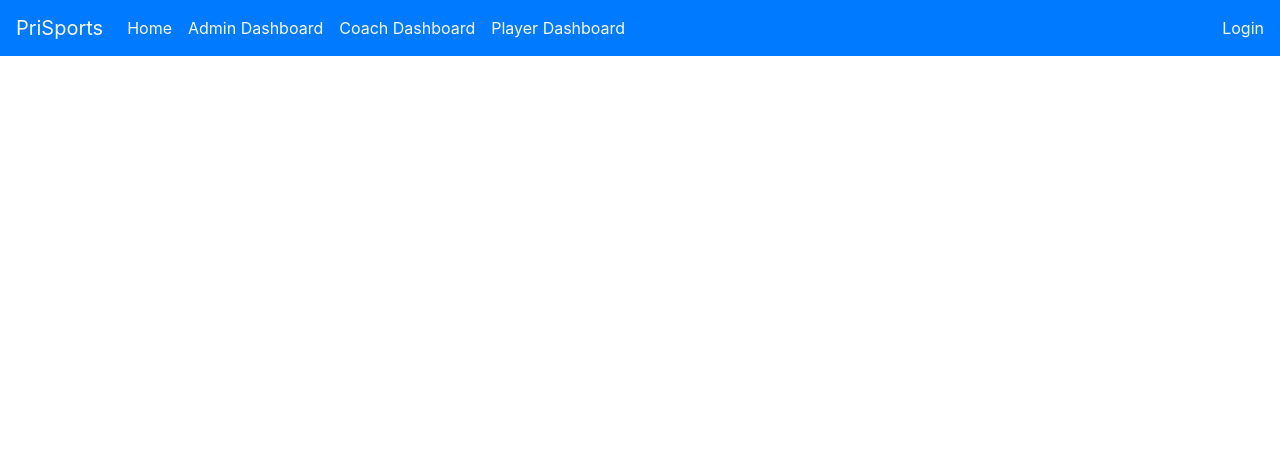
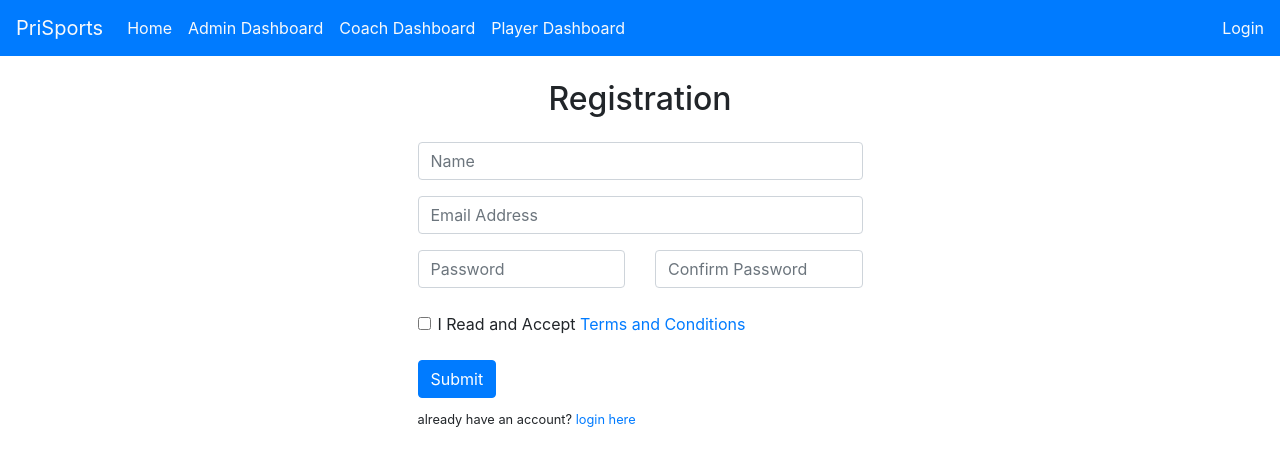
Before and after one commit to ali-nauman/prisports, an Angular app: page /register in a window 1280 px wide. Before the commit this address led to /. Shown: the top 466 px of the page. Built offline with nearby package versions, Linux system fonts and the light colour scheme.

Commit message:
Added Register and Coach Dashboard pages

```diff
--- a/src/app/app-routing.module.ts
+++ b/src/app/app-routing.module.ts
@@ -4,13 +4,17 @@ import { AdminDashboardComponent } from './components/admin-dashboard/admin-dash
 import { PlayerDashboardComponent } from './components/player-dashboard/player-dashboard.component';
 import { LoginComponent } from './components/login/login.component';
 import { HomeComponent } from './components/home/home.component';
+import { RegistrationComponent } from './components/registration/registration.component';
+import { CoachDashboardComponent } from './components/coach-dashboard/coach-dashboard.component';
 
 // Add the paths for the components here
 const routes: Routes = [
   { path: "admin/dashboard", component: AdminDashboardComponent },
   { path: "player/dashboard", component: PlayerDashboardComponent },
   { path: "home", component: HomeComponent },
-  { path: "login", component: LoginComponent }
+  { path: "login", component: LoginComponent },
+  { path: "register", component:RegistrationComponent },
+  { path: "coach/dashboard", component:CoachDashboardComponent }
 
 ];
 
--- a/src/app/app.component.html
+++ b/src/app/app.component.html
@@ -16,7 +16,7 @@
                 <a class="nav-link text-light" routerLink="admin/dashboard">Admin Dashboard</a>
             </li>
             <li class="nav-item">
-                <a class="nav-link text-light" routerLink="">Coach Dashboard</a>
+                <a class="nav-link text-light" routerLink="coach/dashboard">Coach Dashboard</a>
             </li>
             <li class="nav-item">
                 <a class="nav-link text-light" routerLink="player/dashboard">Player Dashboard</a>
--- a/src/app/app.module.ts
+++ b/src/app/app.module.ts
@@ -7,6 +7,8 @@ import { AdminDashboardComponent } from './components/admin-dashboard/admin-dash
 import { PlayerDashboardComponent } from './components/player-dashboard/player-dashboard.component';
 import { HomeComponent } from './components/home/home.component';
 import { LoginComponent } from './components/login/login.component';
+import { RegistrationComponent } from './components/registration/registration.component';
+import { CoachDashboardComponent } from './components/coach-dashboard/coach-dashboard.component';
 
 @NgModule({
   declarations: [
@@ -14,7 +16,9 @@ import { LoginComponent } from './components/login/login.component';
     AdminDashboardComponent,
     PlayerDashboardComponent,
     HomeComponent,
-    LoginComponent
+    LoginComponent,
+    RegistrationComponent,
+    CoachDashboardComponent
   ],
   imports: [
     BrowserModule,
--- /dev/null
+++ b/src/app/components/coach-dashboard/coach-dashboard.component.html
@@ -0,0 +1,18 @@
+<div class="row">
+    <div class="col-2">
+        <ul class="list-group">
+            <li class="list-group-item">
+                <a routerLink="#">Moniter Practice Sessions</a>
+            </li>
+
+            <li class="list-group-item">
+                <a routerLink="#">Moniter Matches</a>
+            </li>
+
+        </ul>
+    </div>
+
+    <div class="col-10 mt-3">
+        This part is under construction...
+    </div>
+</div>
--- /dev/null
+++ b/src/app/components/coach-dashboard/coach-dashboard.component.ts
@@ -0,0 +1,15 @@
+import { Component, OnInit } from '@angular/core';
+
+@Component({
+  selector: 'app-coach-dashboard',
+  templateUrl: './coach-dashboard.component.html',
+  styleUrls: ['./coach-dashboard.component.css']
+})
+export class CoachDashboardComponent implements OnInit {
+
+  constructor() { }
+
+  ngOnInit(): void {
+  }
+
+}
--- a/src/app/components/login/login.component.html
+++ b/src/app/components/login/login.component.html
@@ -19,6 +19,9 @@
                 <div class="invalid-feedback">Please fill out this field</div>
                 </div>
                 <button type="submit" class="btn btn-primary">Submit</button>
+                <div class="form-group mt-2">
+                    <small>not registered? <a routerLink="/register">Create new account</a></small>
+                </div>
             </form>
         </div>
     </div>
--- /dev/null
+++ b/src/app/components/registration/registration.component.html
@@ -0,0 +1,41 @@
+
+<div class="container">
+    <div class="row justify-content-center">
+        <div class="col-5">
+            <h2 class="text-center my-4">Registration</h2>
+            <div class="row">
+                <div class="col">
+                    <form class="" action="/home">
+                        <div class="form-group">
+                            <input type="text" class="form-control" id="inputName" placeholder="Name" required>
+                        </div>
+                        <div class="form-group">
+                                <input type="email" class="form-control" id="inputEmail" placeholder="Email Address" required>
+                        </div>
+                        <div class="row">
+                            <div class="col">
+                                <input type="password" class="form-control" id="inputPassword" placeholder="Password" required>
+                            </div>
+                            <div class="col">
+                                <input type="password" class="form-control" id="inputConfirmPass" placeholder="Confirm Password" required>
+                            </div>
+                        </div>
+                        <div class="row justify-content-start mt-4">
+                            <div class="col">
+                                <div class="form-check">
+                                    <label class="form-check-label">
+                                      <input type="checkbox" class="form-check-input" required>I Read and Accept <a href="">Terms and Conditions</a>
+                                    </label>
+                                </div>
+                                <button class="btn btn-primary mt-4">Submit</button>
+                            </div>
+                        </div>
+                        <div class="form-group mt-2">
+                            <small>already have an account? <a routerLink="/login">login here</a></small>
+                        </div>
+                    </form>
+                </div>
+            </div>
+        </div>
+    </div>
+</div>
--- /dev/null
+++ b/src/app/components/registration/registration.component.ts
@@ -0,0 +1,15 @@
+import { Component, OnInit } from '@angular/core';
+
+@Component({
+  selector: 'app-registration',
+  templateUrl: './registration.component.html',
+  styleUrls: ['./registration.component.css']
+})
+export class RegistrationComponent implements OnInit {
+
+  constructor() { }
+
+  ngOnInit(): void {
+  }
+
+}
```
Also changed, not shown: src/app/components/coach-dashboard/coach-dashboard.component.css (added), src/app/components/registration/registration.component.css (added), 2 other files (tests, documents, lock files or other folders).
